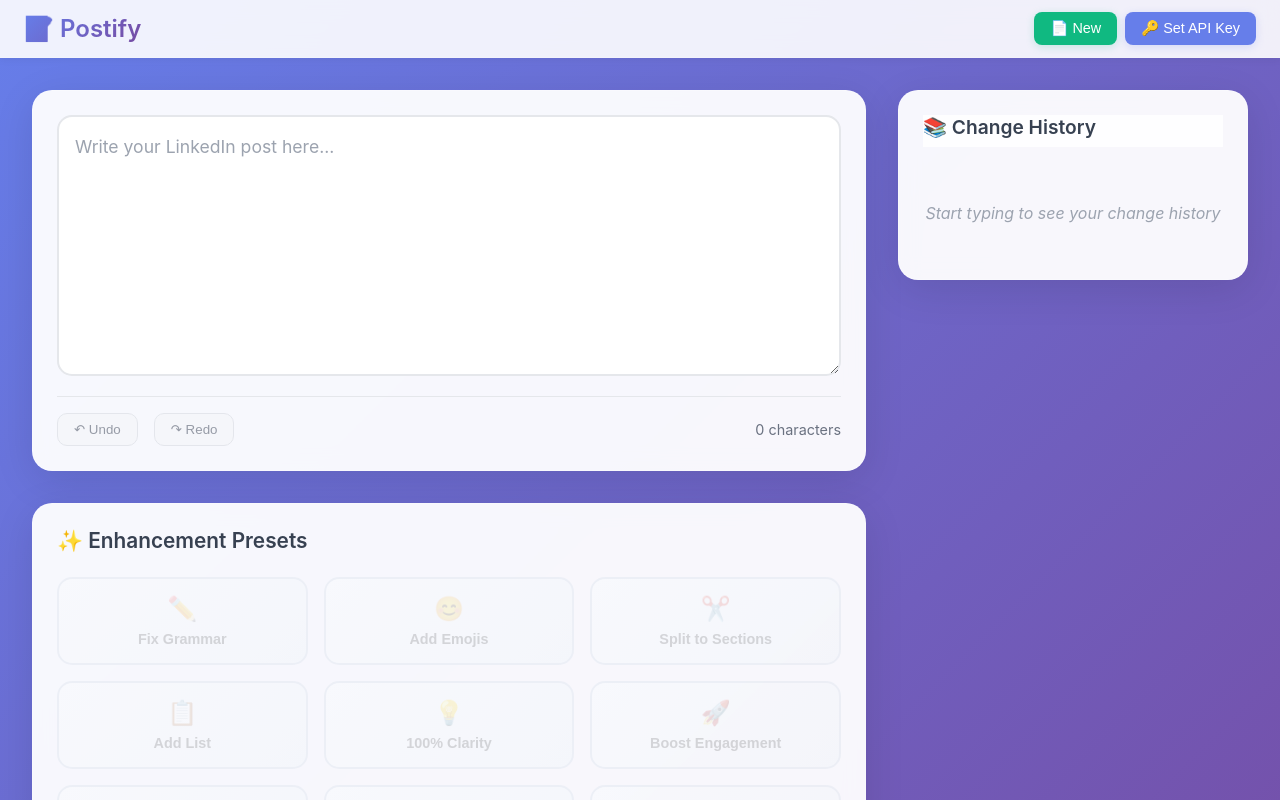
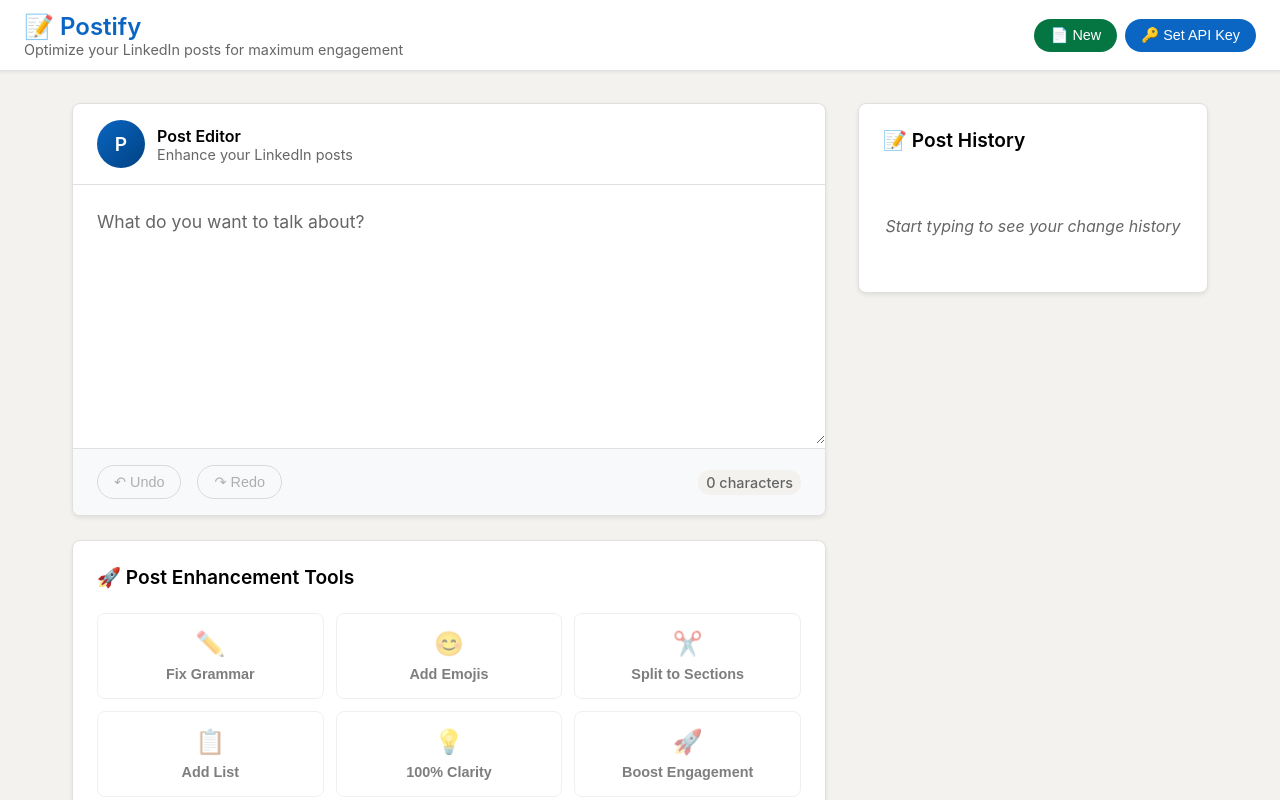
Before and after one commit to Luftare/postify, a React (Vite) app: page / in a window 1280 px wide. Shown: the top 800 px of the page. Built offline with nearby package versions, Linux system fonts and the light colour scheme.

Commit message:
adopt linkedin styles

```diff
--- a/src/App.css
+++ b/src/App.css
@@ -11,7 +11,7 @@ body {
     sans-serif;
   -webkit-font-smoothing: antialiased;
   -moz-osx-font-smoothing: grayscale;
-  background: linear-gradient(135deg, #667eea 0%, #764ba2 100%);
+  background: #f3f2ef;
   min-height: 100vh;
 }
 
@@ -23,28 +23,32 @@ body {
 
 /* Header */
 .header {
-  background: rgba(255, 255, 255, 0.9);
-  backdrop-filter: blur(10px);
-  border-bottom: 1px solid rgba(255, 255, 255, 0.15);
+  background: #ffffff;
+  border-bottom: 1px solid #e0e0e0;
   padding: 0.75rem 1.5rem;
   display: flex;
   justify-content: space-between;
   align-items: center;
-  box-shadow: 0 2px 8px rgba(0, 0, 0, 0.05);
+  box-shadow: 0 1px 3px rgba(0, 0, 0, 0.08);
 }
 
 .header h1 {
   font-size: 1.5rem;
   font-weight: 600;
-  background: linear-gradient(135deg, #667eea 0%, #764ba2 100%);
-  -webkit-background-clip: text;
-  -webkit-text-fill-color: transparent;
-  background-clip: text;
+  color: #0a66c2;
   margin: 0;
 }
 
 .header p {
-  display: none;
+  color: #666666;
+  font-size: 0.9rem;
+  margin: 0;
+}
+
+@media (max-width: 768px) {
+  .header p {
+    display: none;
+  }
 }
 
 .api-key-controls {
@@ -54,34 +58,30 @@ body {
 }
 
 .api-key-btn {
-  background: #667eea;
+  background: #0a66c2;
   color: white;
   border: none;
   padding: 0.5rem 1rem;
-  border-radius: 8px;
+  border-radius: 24px;
   font-weight: 500;
   font-size: 0.9rem;
   cursor: pointer;
   transition: all 0.2s ease;
-  box-shadow: 0 2px 8px rgba(102, 126, 234, 0.2);
 }
 
 .api-key-btn:hover {
-  background: #5a67d8;
-  transform: translateY(-1px);
-  box-shadow: 0 3px 12px rgba(102, 126, 234, 0.3);
+  background: #004182;
 }
 
 .api-clear-btn {
-  background: #ef4444;
+  background: #d11124;
   color: white;
   border: none;
   padding: 0.5rem;
-  border-radius: 6px;
+  border-radius: 50%;
   font-size: 0.9rem;
   cursor: pointer;
   transition: all 0.2s ease;
-  box-shadow: 0 2px 8px rgba(239, 68, 68, 0.2);
   display: flex;
   align-items: center;
   justify-content: center;
@@ -90,35 +90,30 @@ body {
 }
 
 .api-clear-btn:hover {
-  background: #dc2626;
-  transform: translateY(-1px);
-  box-shadow: 0 3px 12px rgba(239, 68, 68, 0.3);
+  background: #a61e2a;
 }
 
 .new-session-btn {
-  background: #10b981;
+  background: #057642;
   color: white;
   border: none;
   padding: 0.5rem 1rem;
-  border-radius: 8px;
+  border-radius: 24px;
   font-weight: 500;
   font-size: 0.9rem;
   cursor: pointer;
   transition: all 0.2s ease;
-  box-shadow: 0 2px 8px rgba(16, 185, 129, 0.2);
 }
 
 .new-session-btn:hover {
-  background: #059669;
-  transform: translateY(-1px);
-  box-shadow: 0 3px 12px rgba(16, 185, 129, 0.3);
+  background: #046139;
 }
 
 /* API Input Section */
 .api-input-section {
-  background: rgba(255, 255, 255, 0.95);
+  background: #ffffff;
   padding: 1rem 1.5rem;
-  border-bottom: 1px solid rgba(0, 0, 0, 0.1);
+  border-bottom: 1px solid #e0e0e0;
 }
 
 .api-input-container {
@@ -131,42 +126,41 @@ body {
 .api-input {
   flex: 1;
   padding: 0.75rem 1rem;
-  border: 2px solid #e5e7eb;
-  border-radius: 10px;
+  border: 1px solid #bbbaba;
+  border-radius: 4px;
   font-size: 1rem;
   transition: border-color 0.3s ease;
 }
 
 .api-input:focus {
   outline: none;
-  border-color: #667eea;
-  box-shadow: 0 0 0 3px rgba(102, 126, 234, 0.1);
+  border-color: #0a66c2;
 }
 
 .api-save-btn {
-  background: #10b981;
+  background: #0a66c2;
   color: white;
   border: none;
   padding: 0.75rem 1.5rem;
-  border-radius: 10px;
+  border-radius: 24px;
   font-weight: 600;
   cursor: pointer;
   transition: background 0.3s ease;
 }
 
 .api-save-btn:hover {
-  background: #059669;
+  background: #004182;
 }
 
 .api-help {
   text-align: center;
   margin-top: 1rem;
-  color: #6b7280;
+  color: #666666;
   line-height: 1.5;
 }
 
 .api-help a {
-  color: #667eea;
+  color: #0a66c2;
   text-decoration: none;
 }
 
@@ -175,7 +169,7 @@ body {
 }
 
 .api-help small {
-  color: #10b981;
+  color: #057642;
   font-weight: 500;
 }
 
@@ -197,14 +191,13 @@ body {
 
 .custom-prompt-container {
   background: white;
-  border-radius: 20px;
+  border-radius: 8px;
   padding: 2rem;
   max-width: 600px;
   width: 100%;
   max-height: 80vh;
   overflow-y: auto;
-  box-shadow: 0 20px 60px rgba(0, 0, 0, 0.2);
-  border: 1px solid rgba(255, 255, 255, 0.2);
+  box-shadow: 0 4px 16px rgba(0, 0, 0, 0.15);
 }
 
 .custom-prompt-header {
@@ -218,13 +211,13 @@ body {
   margin: 0;
   font-size: 1.3rem;
   font-weight: 600;
-  color: #374151;
+  color: #000000;
 }
 
 .close-btn {
-  background: #f3f4f6;
+  background: transparent;
   border: none;
-  border-radius: 8px;
+  border-radius: 50%;
   width: 32px;
   height: 32px;
   display: flex;
@@ -232,20 +225,20 @@ body {
   justify-content: center;
   cursor: pointer;
   font-size: 1rem;
-  color: #6b7280;
+  color: #666666;
   transition: all 0.2s ease;
 }
 
 .close-btn:hover {
-  background: #e5e7eb;
-  color: #374151;
+  background: #f3f2ef;
+  color: #000000;
 }
 
 .custom-prompt-textarea {
   width: 100%;
   min-height: 120px;
-  border: 2px solid #e5e7eb;
-  border-radius: 12px;
+  border: 1px solid #bbbaba;
+  border-radius: 4px;
   padding: 1rem;
   font-size: 1rem;
   line-height: 1.5;
@@ -257,12 +250,11 @@ body {
 
 .custom-prompt-textarea:focus {
   outline: none;
-  border-color: #667eea;
-  box-shadow: 0 0 0 3px rgba(102, 126, 234, 0.1);
+  border-color: #0a66c2;
 }
 
 .custom-prompt-textarea::placeholder {
-  color: #9ca3af;
+  color: #666666;
 }
 
 .custom-prompt-actions {
@@ -272,55 +264,51 @@ body {
 }
 
 .cancel-btn {
-  background: #f3f4f6;
-  color: #374151;
-  border: 1px solid #d1d5db;
+  background: transparent;
+  color: #666666;
+  border: 1px solid #bbbaba;
   padding: 0.75rem 1.5rem;
-  border-radius: 10px;
+  border-radius: 24px;
   font-weight: 500;
   cursor: pointer;
   transition: all 0.2s ease;
 }
 
 .cancel-btn:hover {
-  background: #e5e7eb;
+  background: #f3f2ef;
+  border-color: #666666;
 }
 
 .apply-btn {
-  background: linear-gradient(135deg, #667eea 0%, #764ba2 100%);
+  background: #0a66c2;
   color: white;
   border: none;
   padding: 0.75rem 1.5rem;
-  border-radius: 10px;
+  border-radius: 24px;
   font-weight: 600;
   cursor: pointer;
   transition: all 0.2s ease;
-  box-shadow: 0 4px 15px rgba(102, 126, 234, 0.3);
 }
 
 .apply-btn:hover:not(:disabled) {
-  transform: translateY(-1px);
-  box-shadow: 0 6px 20px rgba(102, 126, 234, 0.4);
+  background: #004182;
 }
 
 .apply-btn:disabled {
   opacity: 0.5;
   cursor: not-allowed;
-  transform: none;
 }
 
 /* Custom preset button styling */
 .custom-preset-btn {
-  background: linear-gradient(135deg, #f59e0b 0%, #d97706 100%);
+  background: #f59e0b;
   color: white;
-  border: 2px solid #f59e0b;
+  border: 1px solid #f59e0b;
 }
 
 .custom-preset-btn:hover:not(:disabled) {
-  background: linear-gradient(135deg, #d97706 0%, #b45309 100%);
+  background: #d97706;
   border-color: #d97706;
-  transform: translateY(-3px);
-  box-shadow: 0 10px 25px rgba(245, 158, 11, 0.3);
 }
 
 /* Main Content */
@@ -330,7 +318,7 @@ body {
   grid-template-columns: 1fr 350px;
   gap: 2rem;
   padding: 2rem;
-  max-width: 1400px;
+  max-width: 1200px;
   margin: 0 auto;
   width: 100%;
 }
@@ -338,65 +326,101 @@ body {
 .editor-section {
   display: flex;
   flex-direction: column;
-  gap: 2rem;
+  gap: 1.5rem;
 }
 
-/* Textarea Container */
+/* LinkedIn-style Post Composer */
 .textarea-container {
-  background: rgba(255, 255, 255, 0.95);
-  border-radius: 20px;
-  padding: 1.5rem;
-  box-shadow: 0 10px 40px rgba(0, 0, 0, 0.1);
-  backdrop-filter: blur(10px);
-  border: 1px solid rgba(255, 255, 255, 0.2);
+  background: #ffffff;
+  border-radius: 8px;
+  border: 1px solid #e0e0e0;
+  overflow: hidden;
+  box-shadow: 0 2px 4px rgba(0, 0, 0, 0.08);
+}
+
+.post-composer-header {
+  padding: 1rem 1.5rem;
+  border-bottom: 1px solid #e0e0e0;
+  display: flex;
+  align-items: center;
+  gap: 0.75rem;
+}
+
+.user-avatar {
+  width: 48px;
+  height: 48px;
+  border-radius: 50%;
+  background: linear-gradient(135deg, #0a66c2, #004182);
+  display: flex;
+  align-items: center;
+  justify-content: center;
+  color: white;
+  font-weight: 600;
+  font-size: 1.2rem;
+}
+
+.user-info h4 {
+  margin: 0;
+  font-size: 1rem;
+  font-weight: 600;
+  color: #000000;
+}
+
+.user-info p {
+  margin: 0;
+  font-size: 0.9rem;
+  color: #666666;
 }
 
 .post-textarea {
   width: 100%;
   min-height: 200px;
-  border: 2px solid #e5e7eb;
-  border-radius: 15px;
-  padding: 1rem;
+  border: none;
+  padding: 1.5rem;
   font-size: 1.1rem;
-  line-height: 1.6;
+  line-height: 1.5;
   resize: vertical;
-  transition: all 0.3s ease;
   font-family: inherit;
+  background: transparent;
 }
 
 .post-textarea:focus {
   outline: none;
-  border-color: #667eea;
-  box-shadow: 0 0 0 3px rgba(102, 126, 234, 0.1);
+}
+
+.textarea-container:focus-within {
+  border-color: #0a66c2;
+  box-shadow: 0 0 0 2px rgba(10, 102, 194, 0.1);
 }
 
 .post-textarea::placeholder {
-  color: #9ca3af;
+  color: #666666;
 }
 
 .controls {
   display: flex;
   align-items: center;
   gap: 1rem;
-  margin-top: 1rem;
-  padding-top: 1rem;
-  border-top: 1px solid #e5e7eb;
+  padding: 1rem 1.5rem;
+  border-top: 1px solid #e0e0e0;
+  background: #f8f9fa;
 }
 
 .control-btn {
-  background: #f3f4f6;
-  border: 1px solid #d1d5db;
-  color: #374151;
+  background: transparent;
+  border: 1px solid #bbbaba;
+  color: #666666;
   padding: 0.5rem 1rem;
-  border-radius: 10px;
+  border-radius: 20px;
   cursor: pointer;
   font-weight: 500;
-  transition: all 0.3s ease;
+  font-size: 0.9rem;
+  transition: all 0.2s ease;
 }
 
 .control-btn:hover:not(:disabled) {
-  background: #e5e7eb;
-  transform: translateY(-1px);
+  background: #f3f2ef;
+  border-color: #666666;
 }
 
 .control-btn:disabled {
@@ -406,40 +430,43 @@ body {
 
 .word-count {
   margin-left: auto;
-  color: #6b7280;
+  color: #666666;
   font-size: 0.9rem;
+  font-weight: 500;
+  padding: 0.25rem 0.5rem;
+  background: #f3f2ef;
+  border-radius: 12px;
 }
 
 /* Presets Section */
 .presets-section {
-  background: rgba(255, 255, 255, 0.95);
-  border-radius: 20px;
+  background: #ffffff;
+  border-radius: 8px;
+  border: 1px solid #e0e0e0;
   padding: 1.5rem;
-  box-shadow: 0 10px 40px rgba(0, 0, 0, 0.1);
-  backdrop-filter: blur(10px);
-  border: 1px solid rgba(255, 255, 255, 0.2);
+  box-shadow: 0 2px 4px rgba(0, 0, 0, 0.08);
 }
 
 .presets-section h3 {
   margin-bottom: 1.5rem;
-  color: #374151;
-  font-size: 1.3rem;
+  color: #000000;
+  font-size: 1.2rem;
   font-weight: 600;
 }
 
 .presets-grid {
   display: grid;
-  grid-template-columns: repeat(auto-fit, minmax(200px, 1fr));
-  gap: 1rem;
+  grid-template-columns: repeat(auto-fit, minmax(180px, 1fr));
+  gap: 0.75rem;
 }
 
 .preset-btn {
-  background: linear-gradient(135deg, #f8fafc 0%, #f1f5f9 100%);
-  border: 2px solid #e2e8f0;
-  border-radius: 15px;
+  background: #ffffff;
+  border: 1px solid #e0e0e0;
+  border-radius: 8px;
   padding: 1rem;
   cursor: pointer;
-  transition: all 0.3s ease;
+  transition: all 0.2s ease;
   display: flex;
   flex-direction: column;
   align-items: center;
@@ -447,20 +474,19 @@ body {
   text-align: center;
   min-height: 80px;
   justify-content: center;
+  color: #000000;
 }
 
 .preset-btn:hover:not(:disabled) {
-  background: linear-gradient(135deg, #667eea 0%, #764ba2 100%);
-  color: white;
-  border-color: #667eea;
-  transform: translateY(-3px);
-  box-shadow: 0 10px 25px rgba(102, 126, 234, 0.3);
+  background: #f3f2ef;
+  border-color: #0a66c2;
+  box-shadow: 0 2px 8px rgba(10, 102, 194, 0.15);
+  transform: translateY(-1px);
 }
 
 .preset-btn:disabled {
   opacity: 0.5;
   cursor: not-allowed;
-  transform: none;
 }
 
 .preset-icon {
@@ -478,17 +504,17 @@ body {
   gap: 1rem;
   margin-top: 1.5rem;
   padding: 1rem;
-  background: #fef3c7;
-  border: 1px solid #fcd34d;
-  border-radius: 10px;
-  color: #92400e;
+  background: #fff3cd;
+  border: 1px solid #ffeaa7;
+  border-radius: 8px;
+  color: #856404;
 }
 
 .spinner {
   width: 20px;
   height: 20px;
-  border: 2px solid #fcd34d;
-  border-top: 2px solid #92400e;
+  border: 2px solid #ffeaa7;
+  border-top: 2px solid #856404;
   border-radius: 50%;
   animation: spin 1s linear infinite;
 }
@@ -504,12 +530,11 @@ body {
 
 /* History Section */
 .history-section {
-  background: rgba(255, 255, 255, 0.95);
-  border-radius: 20px;
+  background: #ffffff;
+  border-radius: 8px;
+  border: 1px solid #e0e0e0;
   padding: 1.5rem;
-  box-shadow: 0 10px 40px rgba(0, 0, 0, 0.1);
-  backdrop-filter: blur(10px);
-  border: 1px solid rgba(255, 255, 255, 0.2);
+  box-shadow: 0 2px 4px rgba(0, 0, 0, 0.08);
   height: fit-content;
   max-height: calc(100vh - 200px);
   overflow-y: auto;
@@ -517,17 +542,17 @@ body {
 
 .history-section h3 {
   margin-bottom: 1.5rem;
-  color: #374151;
+  color: #000000;
   font-size: 1.2rem;
   font-weight: 600;
   position: sticky;
   top: 0;
-  background: rgba(255, 255, 255, 0.95);
+  background: #ffffff;
   padding-bottom: 0.5rem;
 }
 
 .empty-history {
-  color: #9ca3af;
+  color: #666666;
   text-align: center;
   font-style: italic;
   padding: 2rem 0;
@@ -540,25 +565,23 @@ body {
 }
 
 .history-item {
-  background: #f8fafc;
-  border: 1px solid #e2e8f0;
-  border-radius: 10px;
+  background: #f8f9fa;
+  border: 1px solid #e0e0e0;
+  border-radius: 8px;
   padding: 1rem;
   cursor: pointer;
-  transition: all 0.3s ease;
+  transition: all 0.2s ease;
 }
 
 .history-item:hover {
-  background: #f1f5f9;
-  border-color: #cbd5e1;
-  transform: translateX(5px);
+  background: #f3f2ef;
+  border-color: #bbbaba;
 }
 
 .history-item.active {
-  background: linear-gradient(135deg, #667eea 0%, #764ba2 100%);
-  color: white;
-  border-color: #667eea;
-  box-shadow: 0 4px 15px rgba(102, 126, 234, 0.3);
+  background: #e7f3ff;
+  color: #000000;
+  border-color: #0a66c2;
 }
 
 .history-header {
@@ -575,13 +598,13 @@ body {
 
 .history-time {
   font-size: 0.8rem;
-  opacity: 0.8;
+  color: #666666;
 }
 
 .history-preview {
   font-size: 0.85rem;
   line-height: 1.4;
-  opacity: 0.9;
+  color: #666666;
 }
 
 /* Responsive Design */
@@ -647,4 +670,14 @@ body {
   .apply-btn {
     width: 100%;
   }
+
+  .post-composer-header {
+    padding: 1rem;
+  }
+
+  .user-avatar {
+    width: 40px;
+    height: 40px;
+    font-size: 1rem;
+  }
 }
--- a/src/App.jsx
+++ b/src/App.jsx
@@ -251,8 +251,10 @@ function App() {
   return (
     <div className="app">
       <header className="header">
-        <h1>📝 Postify</h1>
-        <p>Optimize your LinkedIn posts for maximum engagement</p>
+        <div>
+          <h1>📝 Postify</h1>
+          <p>Optimize your LinkedIn posts for maximum engagement</p>
+        </div>
         <div className="api-key-controls">
           <button
             className="new-session-btn"
@@ -355,10 +357,17 @@ function App() {
       <main className="main-content">
         <div className="editor-section">
           <div className="textarea-container">
+            <div className="post-composer-header">
+              <div className="user-avatar">P</div>
+              <div className="user-info">
+                <h4>Post Editor</h4>
+                <p>Enhance your LinkedIn posts</p>
+              </div>
+            </div>
             <textarea
               value={currentText}
               onChange={(e) => handleTextChange(e.target.value)}
-              placeholder="Write your LinkedIn post here..."
+              placeholder="What do you want to talk about?"
               className="post-textarea"
               rows={8}
             />
@@ -386,7 +395,7 @@ function App() {
           </div>
 
           <div className="presets-section">
-            <h3>✨ Enhancement Presets</h3>
+            <h3>🚀 Post Enhancement Tools</h3>
             <div className="presets-grid">
               {PRESETS.map((preset) => (
                 <button
@@ -405,7 +414,7 @@ function App() {
                 className="preset-btn custom-preset-btn"
               >
                 <span className="preset-icon">🎨</span>
-                <span className="preset-name">Custom Prompt</span>
+                <span className="preset-name">Custom Enhancement</span>
               </button>
             </div>
             {isProcessing && (
@@ -418,7 +427,7 @@ function App() {
         </div>
 
         <aside className="history-section">
-          <h3>📚 Change History</h3>
+          <h3>📝 Post History</h3>
           {history.length === 0 ? (
             <p className="empty-history">
               Start typing to see your change history
```
